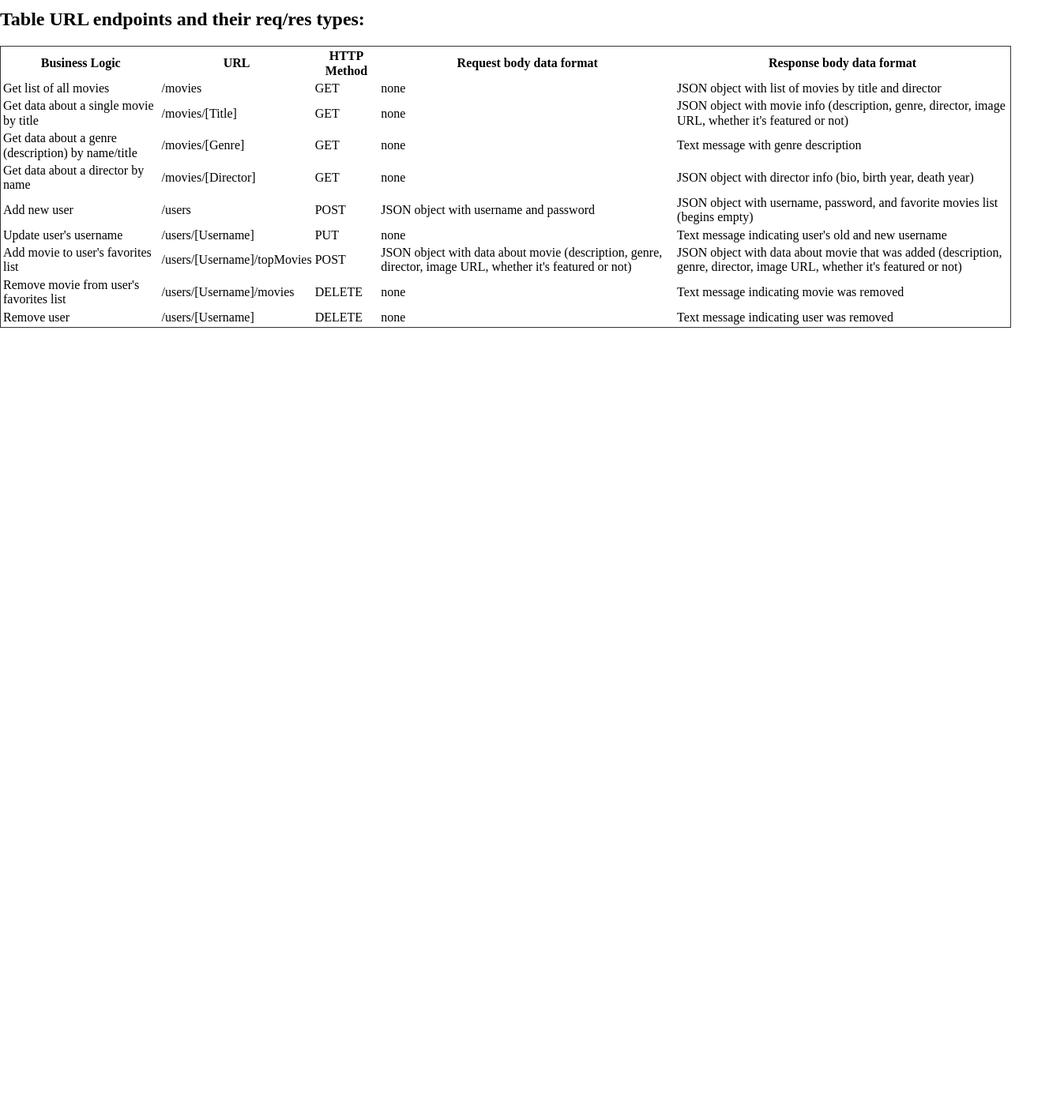
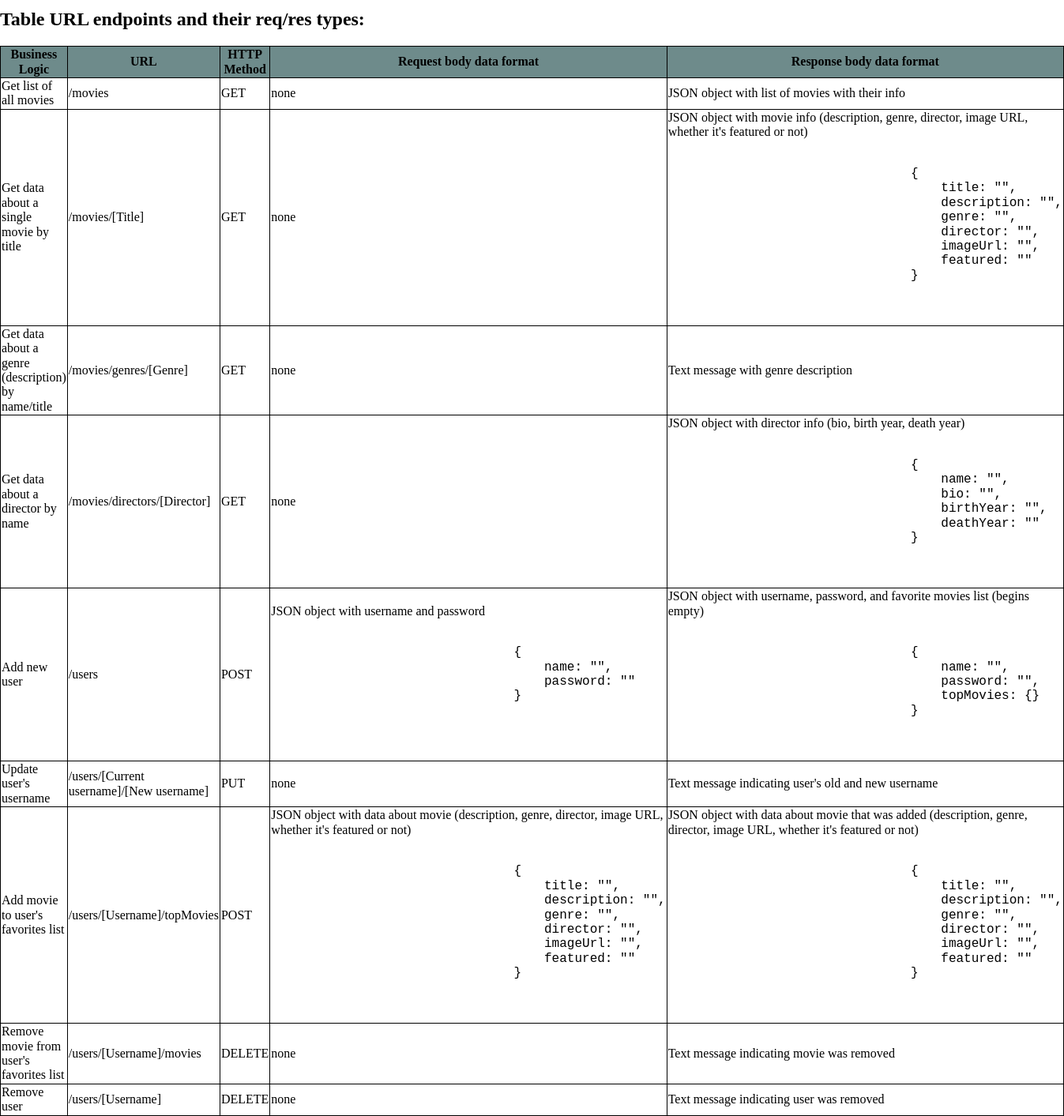
Before and after one commit to liztheshiz/movie-api, a website: page public/documentation.html in a window 1280 px wide. Shown: the part 160-1573 px from the top of the page at 79% size, 1347 px wide, since content can reach past the window. Before the commit the page ends 800 px from the top, so only its background shows below. Drawn offline with nearby package versions, Linux system fonts and the light colour scheme.

Commit message:
moved css to public

```diff
--- a/css/styles.css
+++ /dev/null
@@ -1,7 +0,0 @@
-* {
-    box-sizing: border-box;
-}
-
-table, td {
-    border: 1px solid #333;
-}
--- /dev/null
+++ b/public/css/styles.css
@@ -0,0 +1,12 @@
+* {
+    box-sizing: border-box;
+}
+
+table, th, td {
+    border: 1px solid black;
+    border-collapse: collapse;
+}
+
+thead {
+    background-color: rgb(110, 139, 139);
+}
--- a/public/documentation.html
+++ b/public/documentation.html
@@ -10,6 +10,7 @@
         <link rel="preconnect" href="https://fonts.googleapis.com">
         <link rel="preconnect" href="https://fonts.gstatic.com" crossorigin>
         <link href="https://fonts.googleapis.com/css2?family=Poppins:wght@400;500;700&display=swap" rel="stylesheet">
+        <link rel="stylesheet" href="css/styles.css" type="text/css">
     </head>
 
     <body>
@@ -18,7 +19,7 @@
         Additionally, users can register to create and manage a list of their favorite films.</p>
         <br>
         <h2>Table URL endpoints and their req/res types:</h2>
-        <table style="border: 1px solid #333">
+        <table>
             <thead>
                 <tr>
                     <th>Business Logic</th>
@@ -34,39 +35,82 @@
                     <td>/movies</td>
                     <td>GET</td>
                     <td>none</td>
-                    <td>JSON object with list of movies by title and director</td>
+                    <td>JSON object with list of movies with their info</td>
                 </tr>
                 <tr>
                     <td>Get data about a single movie by title</td>
                     <td>/movies/[Title]</td>
                     <td>GET</td>
                     <td>none</td>
-                    <td>JSON object with movie info (description, genre, director, image URL, whether it's featured or not)</td>
+                    <td>JSON object with movie info (description, genre, director, image URL, whether it's featured or not)
+                        <pre>
+                            <code>
+                                {
+                                    title: "",
+                                    description: "",
+                                    genre: "",
+                                    director: "",
+                                    imageUrl: "",
+                                    featured: ""
+                                }
+                            </code>
+                        </pre>
+                    </td>
                 </tr>
                 <tr>
                     <td>Get data about a genre (description) by name/title</td>
-                    <td>/movies/[Genre]</td>
+                    <td>/movies/genres/[Genre]</td>
                     <td>GET</td>
                     <td>none</td>
                     <td>Text message with genre description</td>
                 </tr>
                 <tr>
                     <td>Get data about a director by name</td>
-                    <td>/movies/[Director]</td>
+                    <td>/movies/directors/[Director]</td>
                     <td>GET</td>
                     <td>none</td>
-                    <td>JSON object with director info (bio, birth year, death year)</td>
+                    <td>JSON object with director info (bio, birth year, death year)
+                        <pre>
+                            <code>
+                                {
+                                    name: "",
+                                    bio: "",
+                                    birthYear: "",
+                                    deathYear: ""
+                                }
+                            </code>
+                        </pre>
+                    </td>
                 </tr>
                 <tr>
                     <td>Add new user</td>
                     <td>/users</td>
                     <td>POST</td>
-                    <td>JSON object with username and password</td>
-                    <td>JSON object with username, password, and favorite movies list (begins empty)</td>
+                    <td>JSON object with username and password
+                        <pre>
+                            <code>
+                                {
+                                    name: "",
+                                    password: ""
+                                }
+                            </code>
+                        </pre>
+                    </td>
+                    <td>JSON object with username, password, and favorite movies list (begins empty)
+                        <pre>
+                            <code>
+                                {
+                                    name: "",
+                                    password: "",
+                                    topMovies: {}
+                                }
+                            </code>
+                        </pre>
+                    </td>
                 </tr>
                 <tr>
                     <td>Update user's username</td>
-                    <td>/users/[Username]</td>
+                    <td>/users/[Current username]/[New username]</td>
                     <td>PUT</td>
                     <td>none</td>
                     <td>Text message indicating user's old and new username</td>
@@ -75,8 +119,34 @@
                     <td>Add movie to user's favorites list</td>
                     <td>/users/[Username]/topMovies</td>
                     <td>POST</td>
-                    <td>JSON object with data about movie (description, genre, director, image URL, whether it's featured or not)</td>
-                    <td>JSON object with data about movie that was added (description, genre, director, image URL, whether it's featured or not)</td>
+                    <td>JSON object with data about movie (description, genre, director, image URL, whether it's featured or not)
+                        <pre>
+                            <code>
+                                {
+                                    title: "",
+                                    description: "",
+                                    genre: "",
+                                    director: "",
+                                    imageUrl: "",
+                                    featured: ""
+                                }
+                            </code>
+                        </pre>
+                    </td>
+                    <td>JSON object with data about movie that was added (description, genre, director, image URL, whether it's featured or not)
+                        <pre>
+                            <code>
+                                {
+                                    title: "",
+                                    description: "",
+                                    genre: "",
+                                    director: "",
+                                    imageUrl: "",
+                                    featured: ""
+                                }
+                            </code>
+                        </pre>
+                    </td>
                 </tr>
                 <tr>
                     <td>Remove movie from user's favorites list</td>
```
